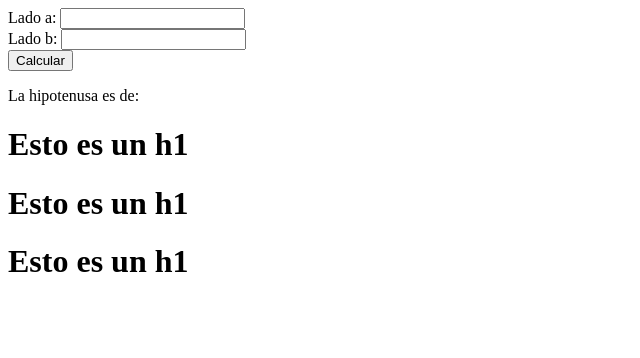
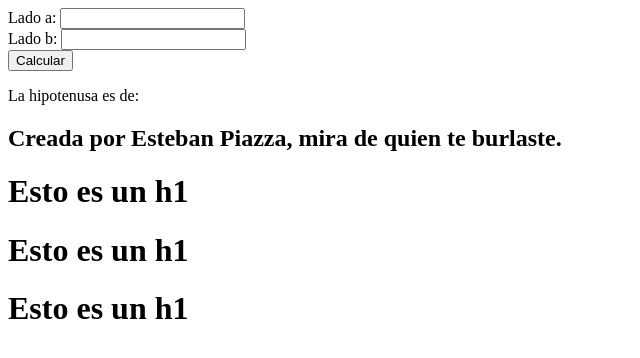
Before and after one commit to estebanpiazza/prograweblunes20242c, a plain HTML site: page calculadora.html in a window 1280 px wide. Shown: the whole page, without its empty margins (0-640 px from the left). Drawn offline with Linux system fonts and the light colour scheme.

Commit message:
mensaje de saludo

```diff
--- a/calculadora.html
+++ b/calculadora.html
@@ -13,6 +13,7 @@
     <input name="ladoB" id="ladoB" type="text"><br>
     <input type="button" id="botonCalcular" value="Calcular">
     <p id="texto">La hipotenusa es de: </p>
+    <h2>Creada por Esteban Piazza, mira de quien te burlaste.</h2>
 </div>
 <div>
     <h1 class="encabezadoPrincipal">Esto es un h1</h1>
@@ -21,4 +22,5 @@
 </div>
 </body>
 <script src="calculadora.js"></script>
+
 </html>
```
